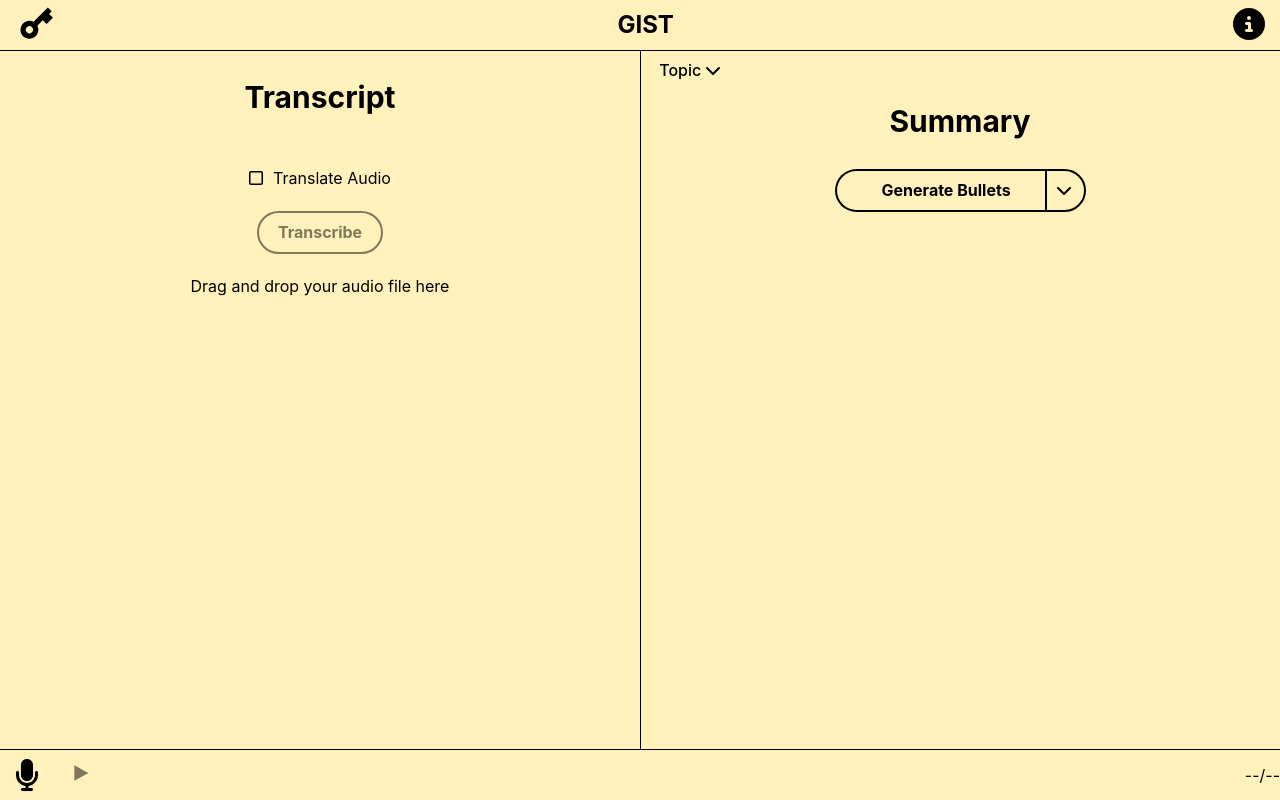
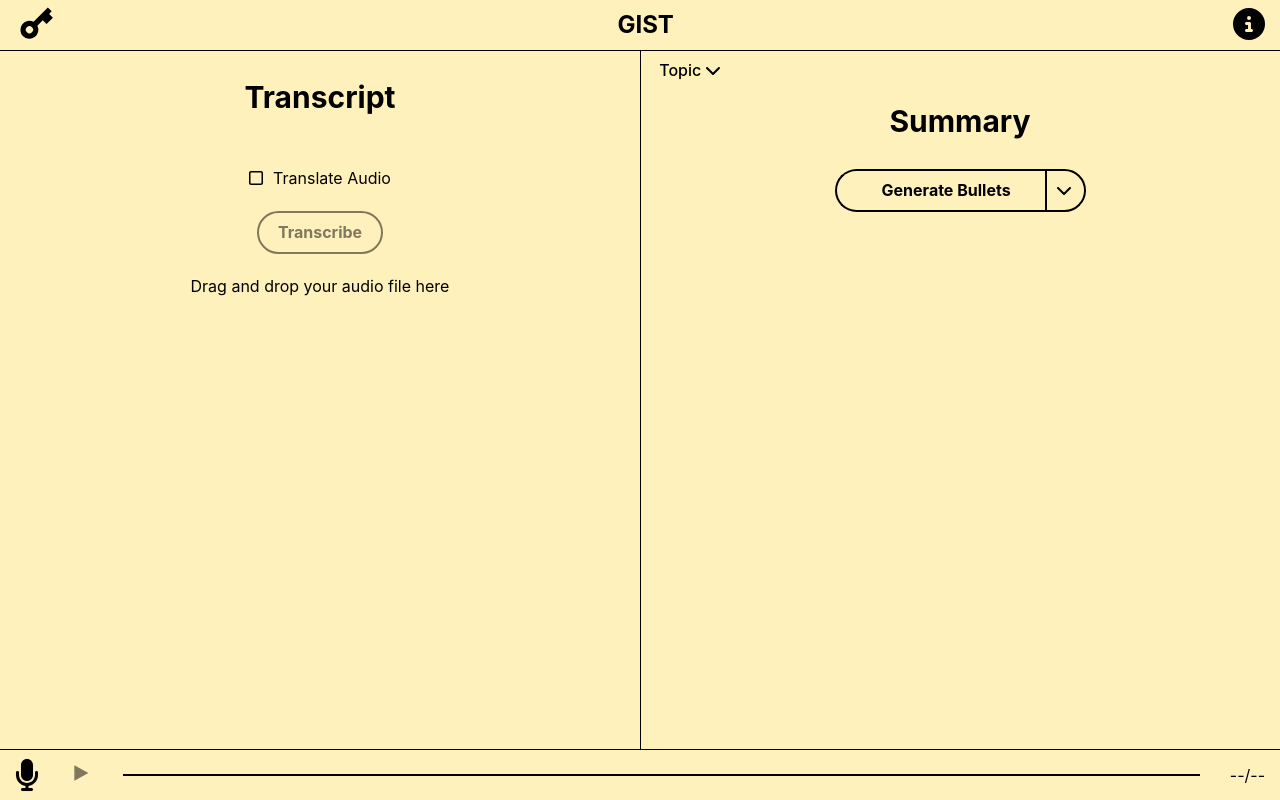
Before and after one commit to Carsonthemonkey/GIST, a React (Vite) app: page / in a window 1280 px wide. Built offline with nearby package versions, Linux system fonts and the light colour scheme; the HTML template or start-up script is replaced by a standard one.

Commit message:
Added timeline element

```diff
--- a/src/components/AudioPanel.tsx
+++ b/src/components/AudioPanel.tsx
@@ -72,7 +72,7 @@ const AudioPanel = ({ audioFile, fileIsUploaded }: AudioPanelProps) => {
                 </button>
             )}
         <div id="timeline"></div>
-        {fileIsUploaded? <div>{formatTimestamp(currentTime)}/{formatTimestamp(audioDuration)}</div> : <div>--/--</div>}
+        {fileIsUploaded? <div id="timestamp">{formatTimestamp(currentTime)}/{formatTimestamp(audioDuration)}</div> : <div id="timestamp">--/--</div>}
         </div>
     );
 };
--- a/src/styles/AudioPanel.css
+++ b/src/styles/AudioPanel.css
@@ -15,6 +15,12 @@
 }
 #audio-panel #timeline {
   flex-grow: 1;
+  background-color: var(--accent-color);
+  height: 2px;
+  margin: 15px;
+}
+#audio-panel #timestamp {
+  margin: 15px;
 }
 #audio-panel button {
   border: none;
--- a/src/styles/AudioPanel.scss
+++ b/src/styles/AudioPanel.scss
@@ -18,6 +18,12 @@
     justify-content: space-between;
     #timeline{
         flex-grow: 1;
+        background-color: var(--accent-color);
+        height: 2px;
+        margin: 15px;
+    }
+    #timestamp{
+        margin: 15px;
     }
     button{
         border: none;
```
Also changed, not shown: 1 other file (tests, documents, lock files or other folders).
